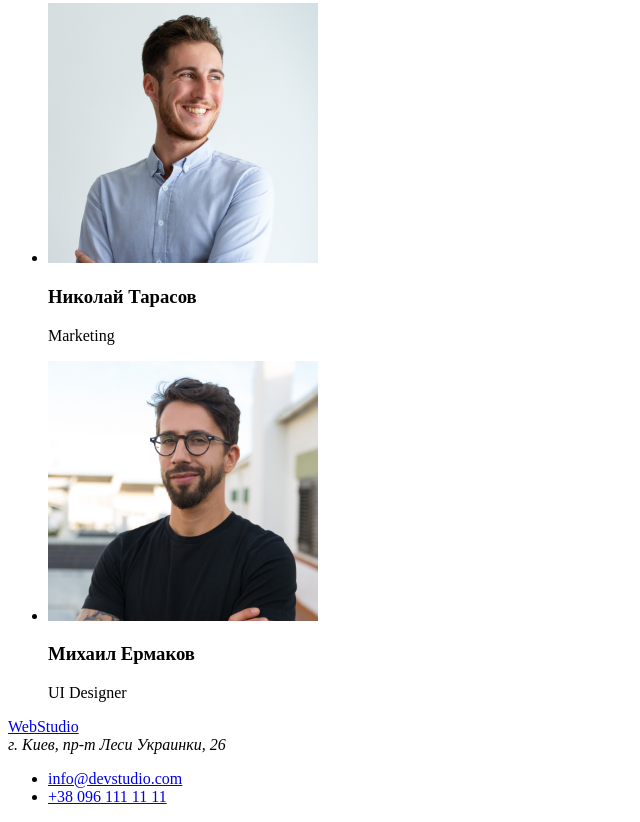
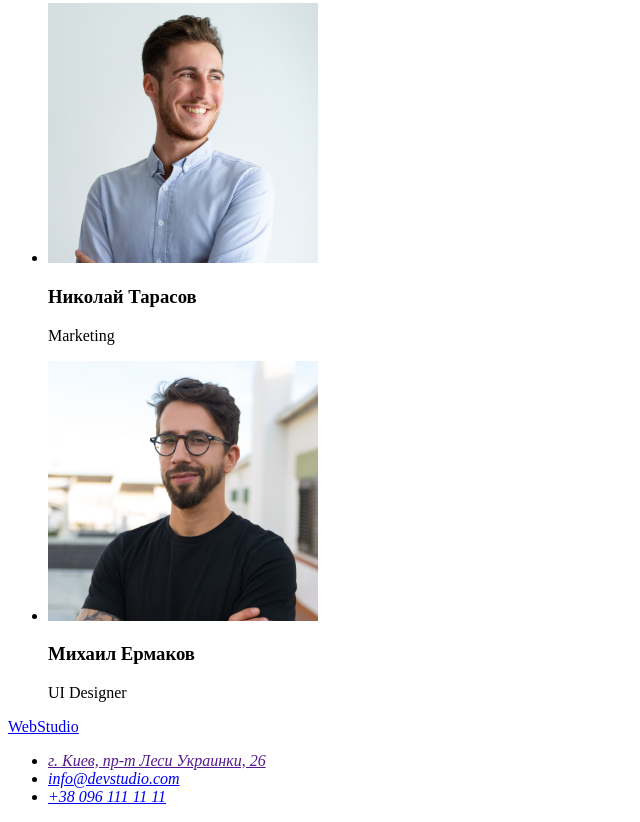
Before and after one commit to Maksim1610/goit-markup-hw-01, a plain HTML site: page index.html in a window 1280 px wide. Shown: the part 2333-3155 px from the top of the page, without its empty margins (0-640 px from the left). Drawn offline with Linux system fonts and the light colour scheme; files whose address does not match are found by name.

Commit message:
Пофиксил футер.

```diff
--- a/index.html
+++ b/index.html
@@ -90,11 +90,13 @@
     <!--Footer-->
     <footer>
         <a href="/">WebStudio</a>
-        <address>г. Киев, пр-т Леси Украинки, 26</address>
-        <ul>
-            <li><a href="mailto:info@devstudio.com">info@devstudio.com</a></li>
-            <li><a href="tel:+380961111111">+38 096 111 11 11</a></li>
-        </ul>
+        <address>
+            <ul>
+                <li><a href="">г. Киев, пр-т Леси Украинки, 26</a></li>
+                <li><a href="mailto:info@devstudio.com">info@devstudio.com</a></li>
+                <li><a href="tel:+380961111111">+38 096 111 11 11</a></li>
+            </ul>
+         </address>
     </footer>
 
 
```
